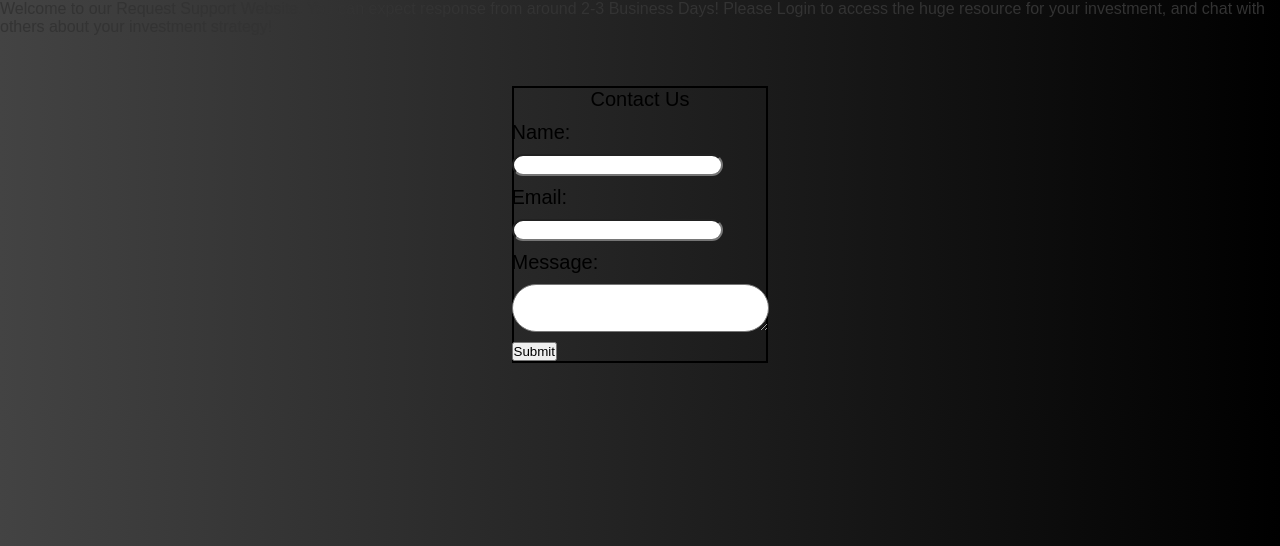
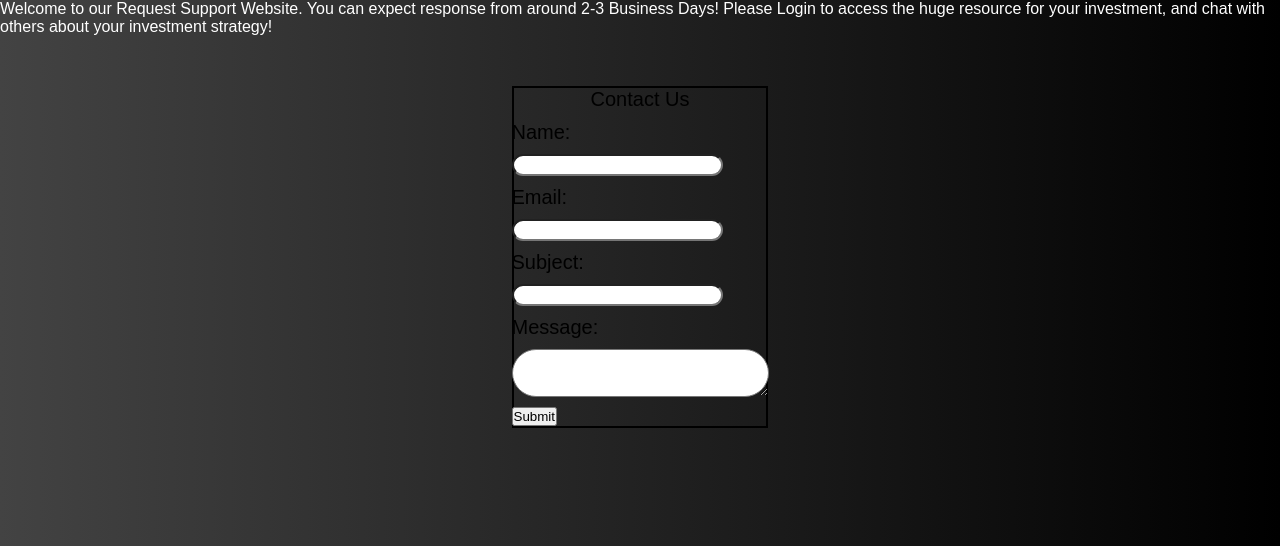
Before and after one commit to BriLouSal/MarketBackApp, a Django app: page /support/ in a window 1280 px wide. Shown: the top 546 px of the page. Run offline with Django 5.2, Linux system fonts and the light colour scheme; some libraries are stand-ins or nearby versions.

Commit message:
Minor Change; Subject added in email that is required!

```diff
--- a/MarketSight/MarketSightBack/static/assistance.css
+++ b/MarketSight/MarketSightBack/static/assistance.css
@@ -69,7 +69,25 @@ body{
 
 }
 
+.user_greeted{
+    display: flex;
+    flex-direction: row;
 
+    color: #fff;
+
+    align-items: center;
+    justify-content: center;
+}
+
+.message_noti {
+    display: flex;
+    flex-direction: row;
+    color: #fff;
+
+    font-size: 15px;
+
+
+}
 
 .home-button h1 {
     font-size: 20px;
--- a/MarketSight/MarketSightBack/templates/base/Assistance.html
+++ b/MarketSight/MarketSightBack/templates/base/Assistance.html
@@ -49,6 +49,10 @@
                 <input type="text" id="inputbox" name="name" required>
                 <label for="email">Email:</label>
                 <input type="email" id="inputbox" name="email" required>
+
+                <label for="subject">Subject:</label>
+                <input type="subject" id="inputbox" name="subject" required>
+
                 <label for="message">Message:</label>
                 <textarea id="message" name="message" required></textarea>
                 <button type="submit">Submit</button>
--- a/MarketSight/MarketSightBack/views.py
+++ b/MarketSight/MarketSightBack/views.py
@@ -180,10 +180,12 @@ def assistance(request):
 
         user_message  = request.POST.get('message')
 
+        subject = request.POST.get('subject')
+
         user = authenticate(request, email=email, username=name)
 
         send_mail (
-            subject = f"New Contact Message from {email}",
+            subject = f"New Contact Message from {subject}",
             message= f"from {name} \n {user_message }",
             from_email=settings.EMAIL_HOST_USER,
             recipient_list=[settings.EMAIL_HOST_USER],
```
